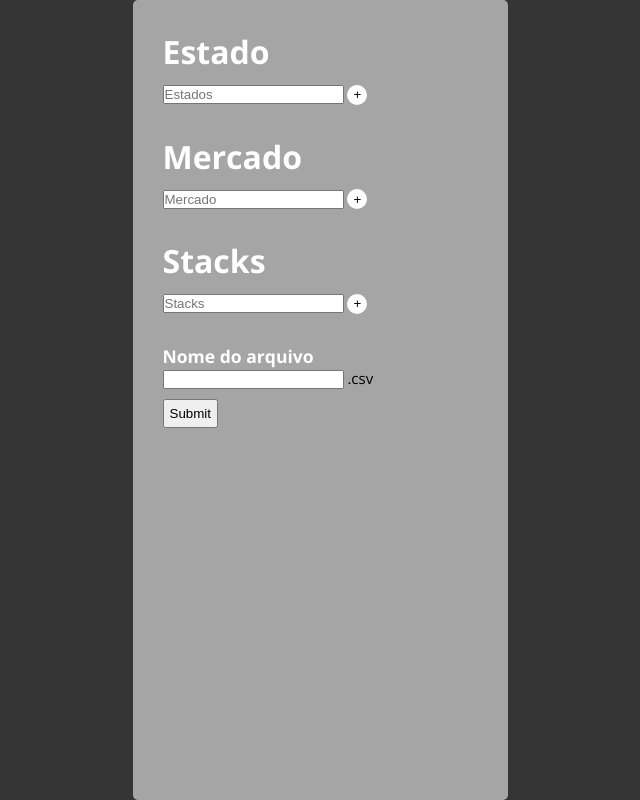
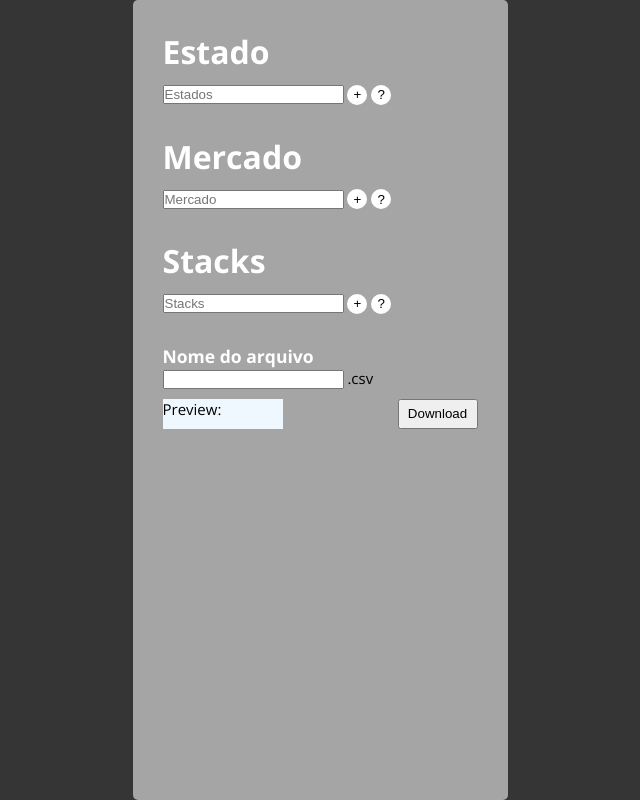
Before and after one commit to wesley-ilia/xavier, a FastAPI app: page / in a window 1280 px wide. Shown: the whole page, without its empty margins (320-960 px from the left). Run offline with FastAPI, Linux system fonts and the light colour scheme; some libraries are stand-ins or nearby versions.

Commit message:
added preview in the frontend

```diff
--- a/api/frontend/html/index.html
+++ b/api/frontend/html/index.html
@@ -11,12 +11,14 @@
 	<title>	</title>
 </head>
 <body>
+
 	<div id="container">
 		<section id="estado">
 			<h2 class="category-title">Estado</h2>
 				<div class="flex-button">
 				<input class="drop-select" id="txt_estados" type="text" name="txt_estados" placeholder="Estados">
 				<button class="add" id= "add_estado">+</button>
+				<button type="button" id='bt_list_estados' class="add">?</button>
 				</div>
 				<div id="estado-selecionado"></div>
 			</section>
@@ -26,6 +28,7 @@
 				<div class="flex-button">
           		<input class="drop-select" id="txt_mercados" type="text" name="txt_mercados" placeholder="Mercado">
 				<button class="add" id="add_mercado">+</button>
+				<button type="button" id='bt_list_mercados' class="add">?</button>
 				</div>
 				<div id="mercado-selecionado"></div>
 			</section>
@@ -35,6 +38,7 @@
 			<div class="flex-button">
           		<input class="drop-select" id="txt_stacks" type="text" name="txt_stacks" placeholder="Stacks">
 				<button class="add" id='add_stack'>+</button>
+				<button type="button" id='bt_list_stacks' class="add">?</button>
 			</div>
 			<div id="stack-selecionado"></div>
 
@@ -45,7 +49,11 @@
 			<h3 class="input-header">Nome do arquivo</h3>
 			<input type="text" id="file_name"><span> .csv</span>
 		</section>
-		<button type="button" id='submit'>Submit</button>
+
+		<div class="dowload_preview">
+			<div id="preview" class="flex-child">Preview:</div>
+			<div><button type="button" id='download' class="flex-child">Download</button></div>
 		</div>
+	</div>
 	</body>
 </html>
--- a/api/frontend/static/css/style.css
+++ b/api/frontend/static/css/style.css
@@ -120,8 +120,27 @@ span {
 	cursor: pointer;
 }
  */
-#submit {
-	margin-left: 30px;
-	margin-top: 10px;
-	padding: 5px;
+.dowload_preview {
+	display: flex;
+	padding: 10px;
+	margin-left: 20px;
+	margin-right: 20px;
+	justify-content: space-between;
 }
+
+/* .flex-child {
+	flex: 1;
+} */
+
+#download {
+	width: 80px;
+	height: 30px;
+}
+
+#preview {
+	background: aliceblue;
+	color: black;
+	width: 120px;
+	height: 30px;
+	vertical-align: middle;
+}
--- a/api/frontend/static/js/script.js
+++ b/api/frontend/static/js/script.js
@@ -8,7 +8,6 @@
   var not = ['NOT'];
 
   var estados = [...estados_ori];
-  estados.push(...not);
   var mercados = [...mercados_ori];
   var stacks = [...stacks_ori];
 
@@ -68,6 +67,11 @@
         $('#txt_stacks').val("");
         $('#txt_stacks').focus();
     }
+
+    $.getJSON("/search?get_csv=false&market="+mercados_execute+"&stack="+stacks_execute+"&state="+estados_execute+"&file_name="+$('#file_name').val(), function(dados) {
+      $('#preview').empty();
+      $('#preview').append("Preview :"+ dados);
+    });
   }
 
   var teste1 = "mercado_teste";
@@ -77,18 +81,52 @@
 
   $(document).ready(function() {
 
+      /*
+        $.getJSON('/dropdown', function(dados) {
+          $('#t_mercados').append("teste");
+        });
+        stacks_ori = dados.stacks;
+        stacks = [...stacks_ori];
+        mercados_ori = dados.mercados;
+        mercados = [...mercados_ori];
+        mercados.push(...not);
+        show_mercados = [...mercados];
+        autocomplete(document.getElementById("txt_mercados"), show_mercados);
+        autocomplete(document.getElementById("txt_stacks"), stacks);
+      });
+      */
+
+
       autocomplete(document.getElementById("txt_estados"), estados, 'estado');
       autocomplete(document.getElementById("txt_mercados"), mercados, 'mercado');
       autocomplete(document.getElementById("txt_stacks"), stacks, 'stack');
 
-      $('#submit').click(function() {
+      $('#bt_list_estados').click(function () {
+        window.open('/dropdown', 'marcados','width=100, height=500');
+      })
+      $('#bt_list_mercados').click(function () {
+        window.open('/dropdown', 'marcados','width=100, height=500');
+      })
+      $('#bt_list_stacks').click(function () {
+        window.open('/dropdown', 'marcados','width=100, height=500');
+      })
+
+      $('#bt_preview').click(function(){
+        $.getJSON("/search?get_csv=false&market="+mercados_execute+"&stack="+stacks_execute+"&state="+estados_execute+"&file_name="+$('#file_name').val(), function(dados) {
+          $('#preview').empty();
+          $('#preview').append("Preview :"+ dados);
+        });
+      });
+
+      $('#download').click(function() {
         if (mercados_execute.length == 0 && estados_execute.length == 0 && stacks_execute.length == 0)
           alert("Preencher algo");
         else
-          window.location.assign("/search?market="+mercados_execute+"&stack="+stacks_execute+"&state="+estados_execute+"&file_name="+$('#file_name').val());
+          window.location.assign("/search?get_csv=True&market="+mercados_execute+"&stack="+stacks_execute+"&state="+estados_execute+"&file_name="+$('#file_name').val());
       });
       $('#add_estado').click(function() {
         if ($("#txt_estados").val() === "TODOS"){
+
           while (estados_execute.length > 0) {
             console.log(estados_execute[0]);
             $("#estado-selecionado").find('[value="'+estados_execute[0]+'"]').remove();
@@ -101,6 +139,11 @@
             if (index > -1) {
               estados_execute.splice(index, 1);
             }
+
+            $.getJSON("/search?get_csv=false&market="+mercados_execute+"&stack="+stacks_execute+"&state="+estados_execute+"&file_name="+$('#file_name').val(), function(dados) {
+              $('#preview').empty();
+              $('#preview').append("Preview :"+ dados);
+            });
           }
           $('#txt_estados').val("");
           //autocomplete(document.getElementById("txt_estados"), estados, "estado");
@@ -111,6 +154,7 @@
           $("#estado-selecionado").find('[value="TODOS"]').remove();
           estados.push("TODOS");
           estados.sort();
+
           //autocomplete(document.getElementById("txt_estados"), estados, "estado");
           const index = estados_execute.indexOf("TODOS");
           if (index > -1)
@@ -131,11 +175,17 @@
           //autocomplete(document.getElementById("txt_estados"), estados, "estado");
         }
 
+
         const index = estados_execute.indexOf(clickedElement.attr('value'));
         //console.log(index)
         if (index > -1) {
           estados_execute.splice(index, 1);
         }
+
+        $.getJSON("/search?get_csv=false&market="+mercados_execute+"&stack="+stacks_execute+"&state="+estados_execute+"&file_name="+$('#file_name').val(), function(dados) {
+          $('#preview').empty();
+          $('#preview').append("Preview :"+ dados);
+        });
       });
 
       $('#add_mercado').click(function() {
@@ -155,6 +205,10 @@
         if (index > -1) {
           mercados_execute.splice(index, 1);
         }
+        $.getJSON("/search?get_csv=false&market="+mercados_execute+"&stack="+stacks_execute+"&state="+estados_execute+"&file_name="+$('#file_name').val(), function(dados) {
+          $('#preview').empty();
+          $('#preview').append("Preview :"+ dados);
+        });
       });
 
       $('#add_stack').click(function () {
@@ -174,6 +228,10 @@
         if (index > -1) {
           stacks_execute.splice(index, 1);
         }
+        $.getJSON("/search?get_csv=false&market="+mercados_execute+"&stack="+stacks_execute+"&state="+estados_execute+"&file_name="+$('#file_name').val(), function(dados) {
+          $('#preview').empty();
+          $('#preview').append("Preview :"+ dados);
+        });
       });
   })
 
--- a/api/main.py
+++ b/api/main.py
@@ -5,10 +5,14 @@ from fastapi.staticfiles import StaticFiles
 from fastapi.responses import FileResponse
 from dotenv import load_dotenv
 from Log import Log
+import pandas as pd
+
+load_dotenv(dotenv_path='../login.env')
+log = Log()
+db = pd.read_sql_query("SELECT * FROM empresa_completa3 WHERE 1", log.con)
 
 app = FastAPI()
 templates = Jinja2Templates(directory="frontend/html")
-load_dotenv(dotenv_path='../login.env')
 
 app.mount("/static", StaticFiles(directory="frontend/static"), name="static")
 
@@ -17,37 +21,52 @@ def choose(request: Request):
     return templates.TemplateResponse('index.html',
                                       context={'request': request})
 
+@app.get("/dropdown")
+def dropdown():
+    return "teste2<br>teste3"
+
 @app.get("/search")
-def get_info(market: str, stack: str, state: str, file_name: str='untitled'):
-    query = "SELECT * FROM empresa_completa3 WHERE "
+def get_info(market: str, stack: str, state: str, file_name: str='untitled', get_csv : bool = False):
+    query = ""
     if not file_name:
         file_name = 'Untitled'
     file_name += '.csv'
 
     if state and state != 'TODOS':
-        state_query = "(`estado`=' " + state.replace(',', "' OR `estado`=' ") + "')"
+        state_query = "(estado==' " + state.replace(',', "' or estado==' ") + "')"
         query += state_query
         if market:
-            query += ' AND '
-            market_query = "(`mercado`='" + market.replace(',', "' OR `mercado`='") + "')"
+            query += ' and '
+            market_query = "(mercado=='" + market.replace(',', "' or mercado=='") + "')"
             query += market_query
         if stack:
-            query += ' AND '
-            stack_query = "(`stacks` like '%" + stack.replace(',', "%' OR `stacks` like '%") + "%')"
-            query += stack_query
+            query += ' and '
+            stacks = stack.split(',')
+            for i in range(len(stacks)):
+                query += f'stacks.str.contains("{stacks[i]}", na=False).values'
+                if i < len(stacks) - 1:
+                    query += ' or '
     elif market:
-        market_query =  "(`mercado`='" + market.replace(',', "' OR `mercado`='") + "')"
+        market_query = "(mercado=='" + market.replace(',', "' or mercado=='") + "')"
         query += market_query
         if stack:
-            query += ' AND '
-            stack_query = "(`stacks` like '%" + stack.replace(',', "%' OR `stacks` like '%") + "%')"
-            query += stack_query
+            query += ' and '
+            stacks = stack.split(',')
+            for i in range(len(stacks)):
+                query += f'stacks.str.contains("{stacks[i]}", na=False).values'
+                if i < len(stacks) - 1:
+                    query += ' or '
     elif stack:
-        stack_query = "(`stacks` like '%" + stack.replace(',', "%' OR `stacks` like '%") + "%')"
-        query += stack_query
+        stacks = stack.split(',')
+        for i in range(len(stacks)):
+            query += f'stacks.str.contains("{stacks[i]}", na=False).values'
+            if i < len(stacks) - 1:
+                query += ' or '
     else:
-        return {"message": "error"}
-    # print(query)
-    log = Log()
-    log.save_to_csv(query, log.con, file_name)
-    return FileResponse(file_name, filename=file_name)
+        return 0
+    df = db.query(query)
+    if get_csv:
+        df.to_csv(file_name, sep=',', index=False)
+        return FileResponse(file_name, filename=file_name)
+    else:
+        return len(df.index)
```
